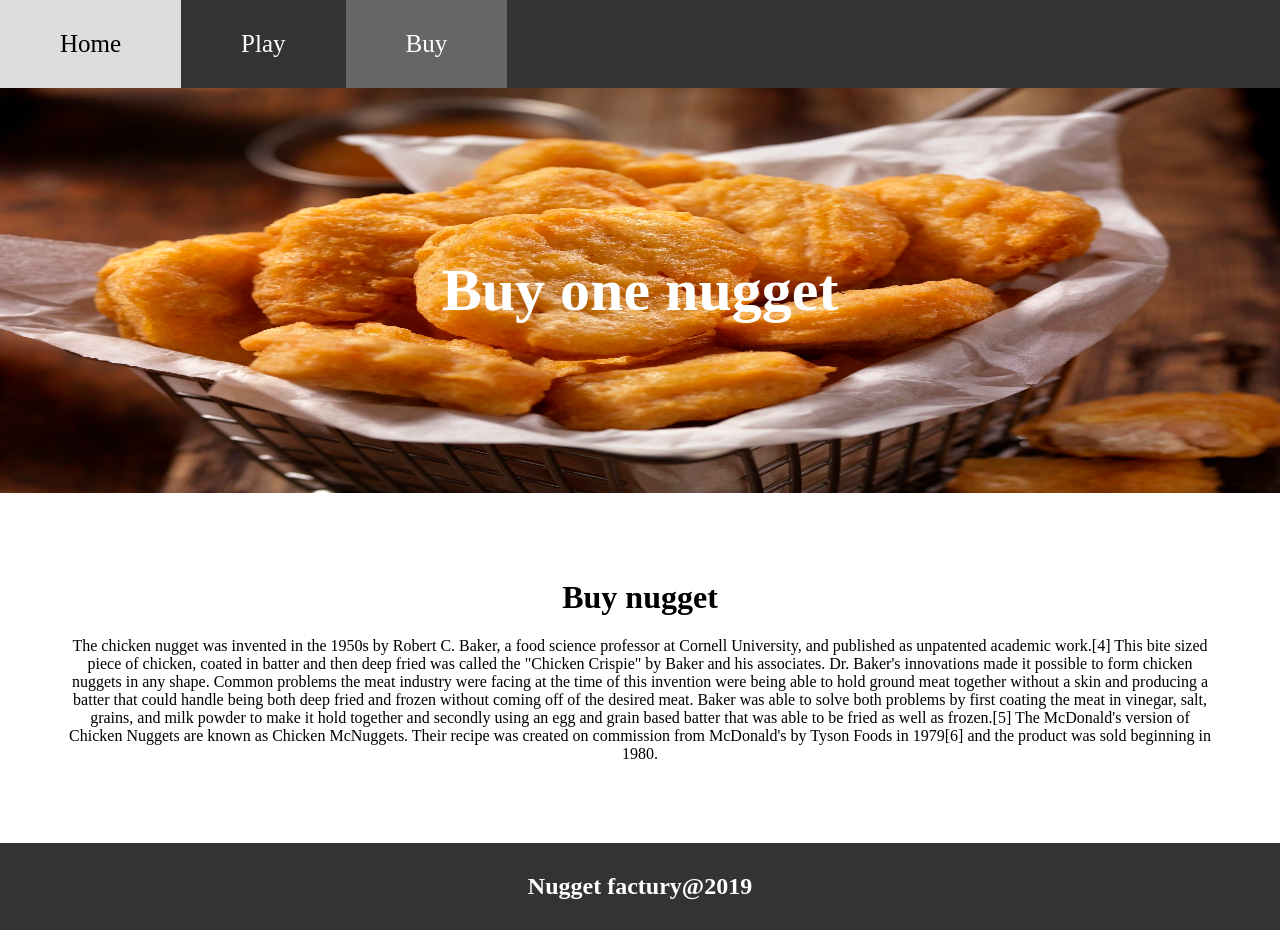
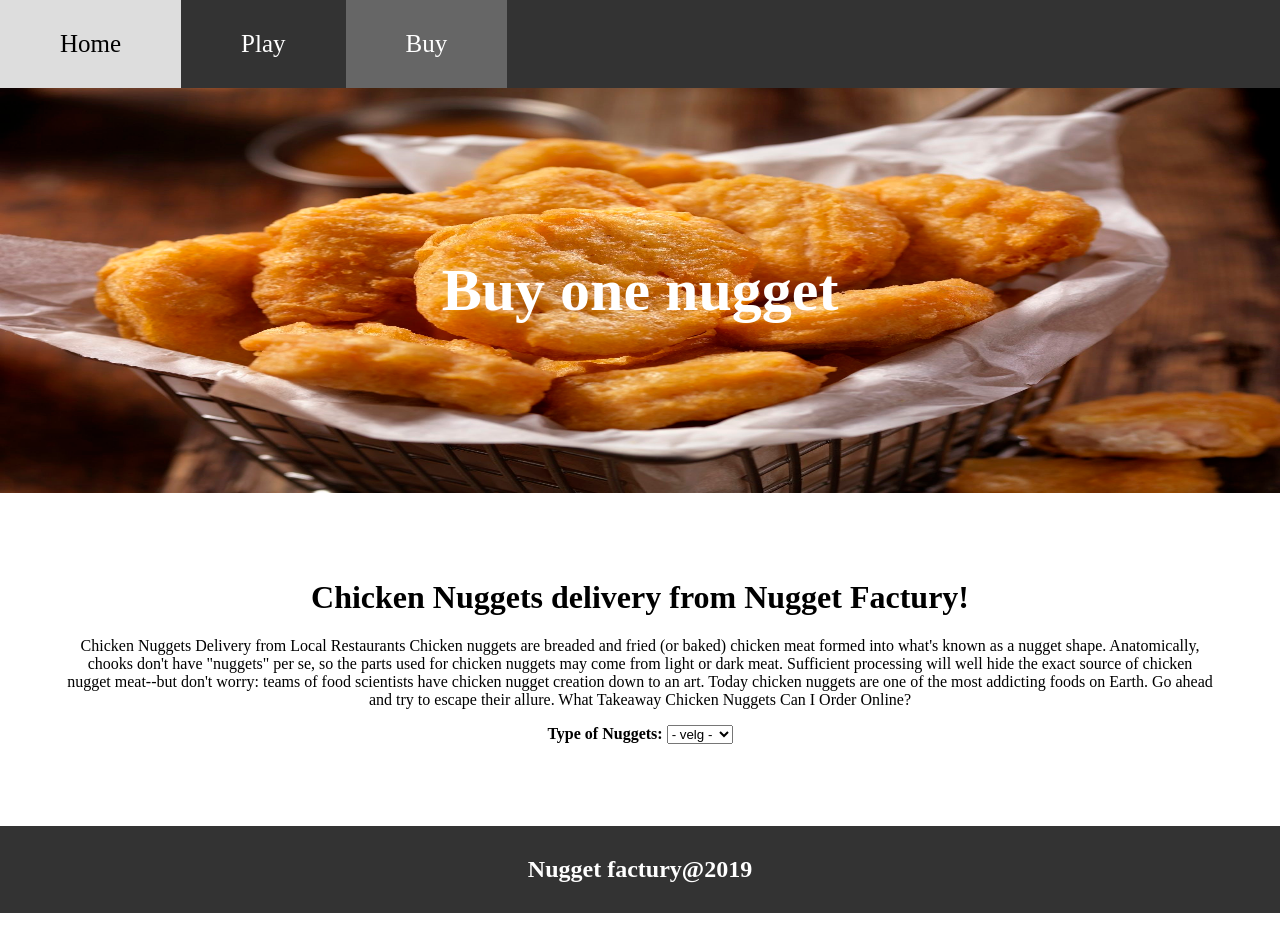
Before and after one commit to CarolineVoo/Nugget-Factory, a plain HTML site: page buy.html in a window 1280 px wide. Drawn offline with Linux system fonts and the light colour scheme.

Commit message:
Buy Upgrade

```diff
--- a/buy.html
+++ b/buy.html
@@ -6,7 +6,6 @@
 <link rel="stylesheet" type="text/css" href="./stylesheet.css"/>
 </head>
 <body>
-
     <div class="container">
 
        <div class="navbar">
@@ -23,15 +22,30 @@
         <div class="wrapper">
 
             <div class="main">
-                <h1>Buy nugget</h1>
+                <h1>Chicken Nuggets delivery from Nugget Factury! </h1>
                 <p>
+                    Chicken Nuggets Delivery from Local Restaurants
 
-                        The chicken nugget was invented in the 1950s by Robert C. Baker, a food science professor at Cornell University, and published as unpatented academic work.[4] This bite sized piece of chicken, coated in batter and then deep fried was called the "Chicken Crispie" by Baker and his associates. Dr. Baker's innovations made it possible to form chicken nuggets in any shape. Common problems the meat industry were facing at the time of this invention were being able to hold ground meat together without a skin and producing a batter that could handle being both deep fried and frozen without coming off of the desired meat. Baker was able to solve both problems by first coating the meat in vinegar, salt, grains, and milk powder to make it hold together and secondly using an egg and grain based batter that was able to be fried as well as frozen.[5]
+                    Chicken nuggets are breaded and fried (or baked) chicken meat formed into what's known as a nugget shape. Anatomically, chooks don't have "nuggets" per se, so the parts used for chicken nuggets may come from light or dark meat. Sufficient processing will well hide the exact source of chicken nugget meat--but don't worry: teams of food scientists have chicken nugget creation down to an art. Today chicken nuggets are one of the most addicting foods on Earth. Go ahead and try to escape their allure.
 
-                        The McDonald's version of Chicken Nuggets are known as Chicken McNuggets. Their recipe was created on commission from McDonald's by Tyson Foods in 1979[6] and the product was sold beginning in 1980.
+                    What Takeaway Chicken Nuggets Can I Order Online?
+
                 </p>
             </div>
 
+            <!------------------SELECT BOX NUGGET-------------------------------------->
+            <strong> Type of Nuggets:  </strong>
+            <select id = "nuggetType">
+                <option disabled selected value>- velg -</option>
+                <option value="crispyNug.png">Crispy</option>
+                <option value="softNug.png">Soft</option>
+                <option value="creamyNug.png">creamy</option>
+                <option value="cheesyNug.png">cheezy</option>
+                <option value="wettyNug.png">wetty</option>
+            </select>
+            <div id="nugIMG">
+                <img id="showNugget" src="">
+            </div>
 
         </div>
         <div class="footer">
@@ -39,5 +53,7 @@
           </div>
     </div>
 
+    <script src="script.js"></script>
+
 </body>
 </html>
--- /dev/null
+++ b/script.js
@@ -0,0 +1,6 @@
+function selectNug(){
+    var img = document.getElementById("showNugget");
+    img.src = this.value;
+    return false;
+}
+document.getElementById("nuggetType").onchange = selectNug;
--- a/stylesheet.css
+++ b/stylesheet.css
@@ -56,6 +56,10 @@ body,html{
     text-align: center;
 }
 
+#nugIMG img{
+  width: 300px;
+  height: auto;
+}
 
 
   /*
```
Also changed, not shown: cheesyNug.png (added), creamyNug.png (added), crispyNug.png (added), fghfgfgf.txt (added), softNug.png (added), 1 other file.
